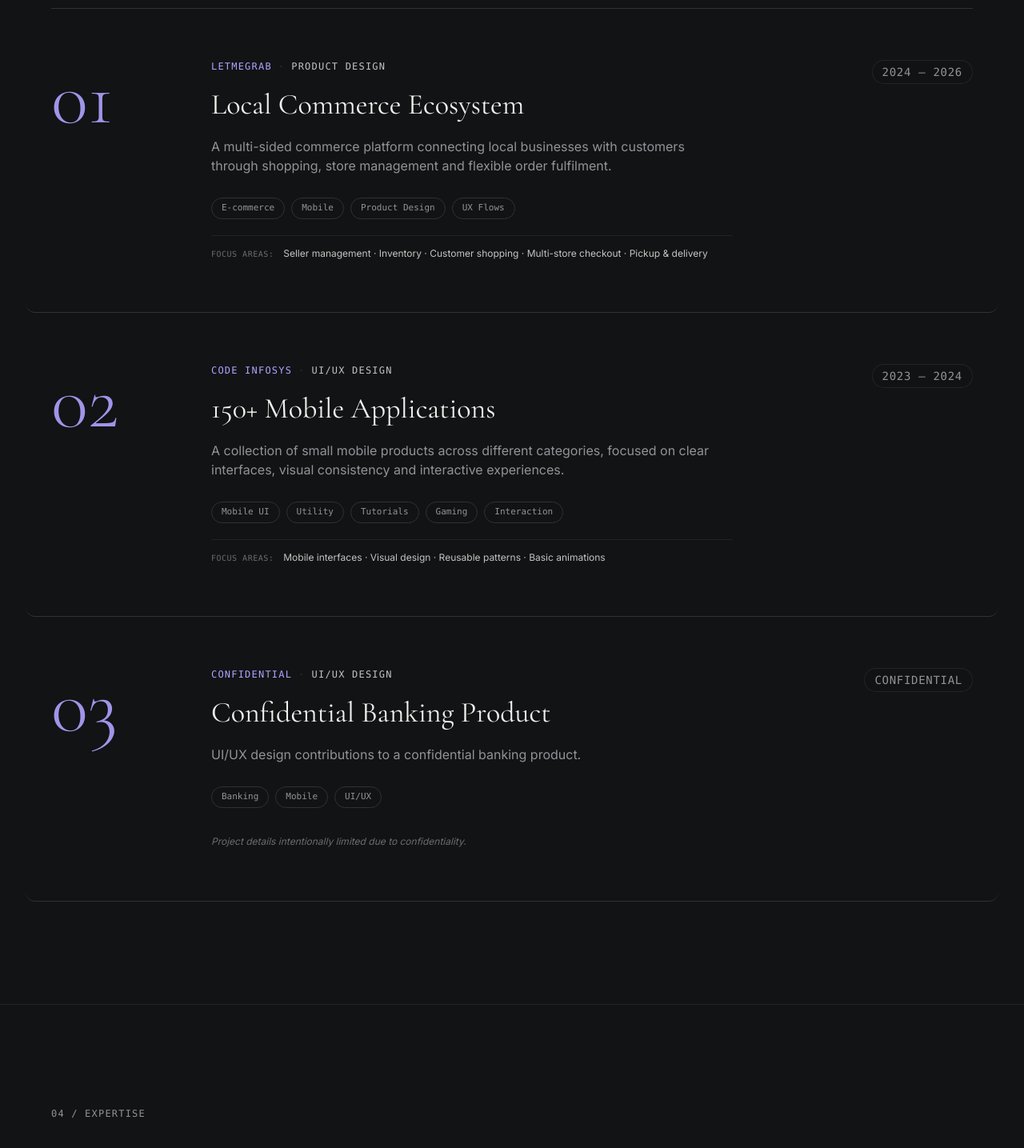
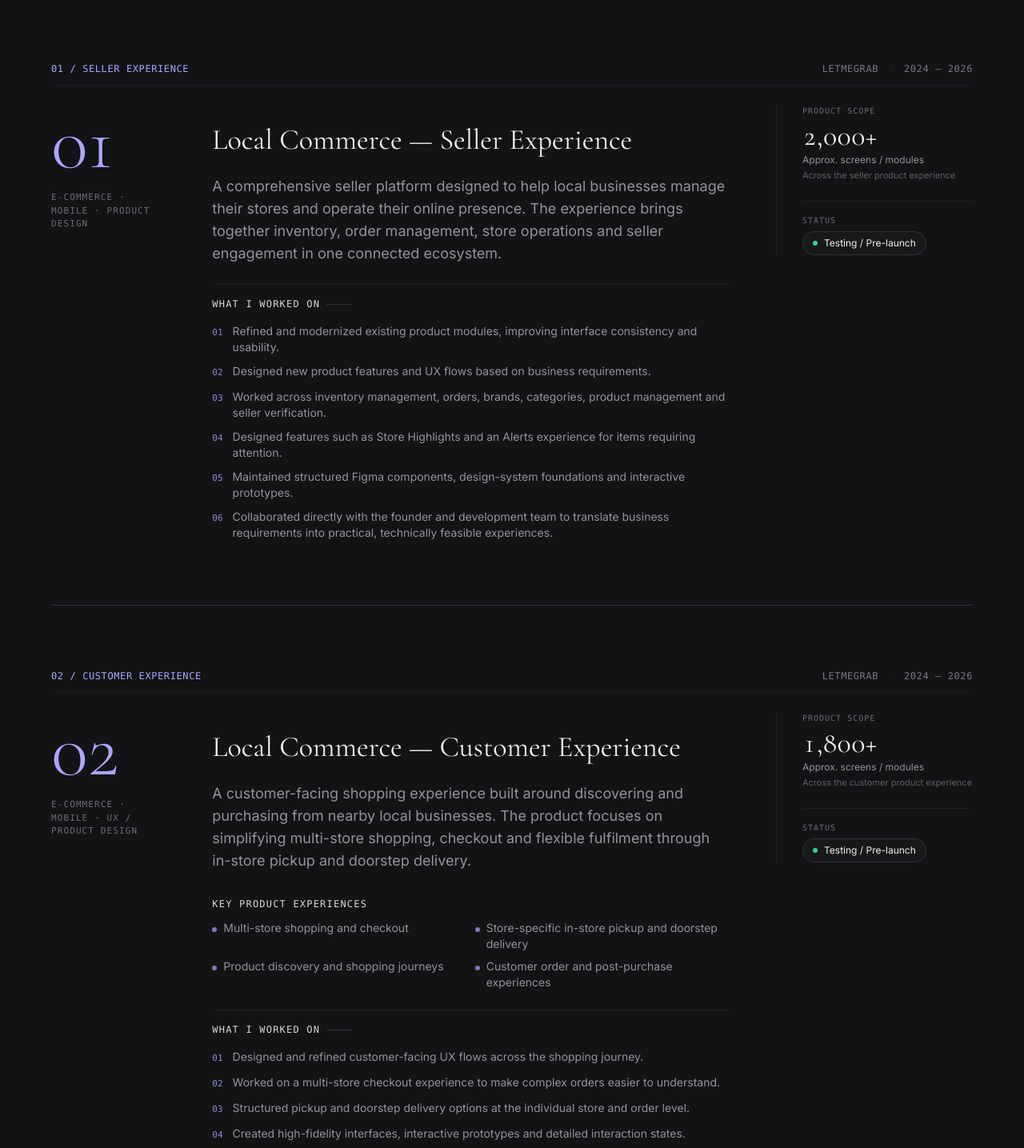
Before and after one commit to ayushrokad/Ayush-Rokad, a Next.js app: page / in a window 1280 px wide. Shown: the part 2900-4335 px from the top of the page at 80% size. Built offline with nearby package versions, Linux system fonts and the light colour scheme.

Commit message:
feat: upgrade Experience Highlights to rich editorial layout with Seller & Customer separation

```diff
--- a/src/components/ExperienceHighlights.tsx
+++ b/src/components/ExperienceHighlights.tsx
@@ -14,16 +14,15 @@ export const ExperienceHighlights: React.FC = () => {
       className="py-20 md:py-32 border-t border-[#303236]/60 bg-[#111315]"
     >
       <div className="max-w-content mx-auto px-5 md:px-16">
-        {/* Eyebrow & Timeline Span */}
+        {/* Eyebrow */}
         <motion.div
           variants={fadeInUp}
           initial="hidden"
           whileInView="visible"
           viewport={{ once: true, margin: '-50px' }}
-          className="flex items-center justify-between text-xs font-mono tracking-widest text-[#929397] uppercase mb-6 md:mb-8 pb-4 border-b border-[#303236]/40"
+          className="text-xs font-mono tracking-widest text-[#929397] uppercase mb-6 md:mb-8"
         >
-          <span>{experienceHighlights.eyebrow}</span>
-          <span className="text-[#AFA4FF]/80">{experienceHighlights.timelineSpan}</span>
+          {experienceHighlights.eyebrow}
         </motion.div>
 
         {/* Section Heading & Intro */}
@@ -46,95 +45,152 @@ export const ExperienceHighlights: React.FC = () => {
               initial="hidden"
               whileInView="visible"
               viewport={{ once: true, margin: '-50px' }}
-              className="text-base sm:text-lg text-[#929397] leading-relaxed max-w-lg"
+              className="text-base sm:text-lg text-[#929397] leading-relaxed max-w-lg font-normal"
             >
               {experienceHighlights.introduction}
             </motion.p>
           </div>
         </div>
 
-        {/* Numbered Project Blocks */}
+        {/* Numbered Editorial Project Blocks */}
         <div className="border-t border-[#303236]">
           {experienceHighlights.projects.map((project, index) => (
-            <motion.div
+            <motion.article
               key={project.id}
               variants={fadeInUp}
               initial="hidden"
               whileInView="visible"
               viewport={{ once: true, margin: '-50px' }}
-              transition={{ delay: index * 0.1 }}
-              className="group py-12 md:py-16 border-b border-[#303236] hover:bg-[#191B1E]/30 transition-colors duration-300 px-0 md:px-8 -mx-0 md:-mx-8 rounded-xl"
+              transition={{ delay: index * 0.08 }}
+              className="group py-14 md:py-20 border-b border-[#303236] transition-colors duration-300"
             >
-              <div className="grid grid-cols-1 lg:grid-cols-12 gap-8 lg:gap-12 items-start">
-                {/* Large Oversized Serif Number (2 cols) */}
+              {/* Top Meta Bar within project */}
+              <div className="flex flex-col sm:flex-row sm:items-center justify-between gap-2 text-xs font-mono text-[#929397] tracking-wider uppercase mb-6 pb-3 border-b border-[#303236]/30">
+                <div className="flex items-center gap-2">
+                  <span className="text-[#AFA4FF] font-medium">
+                    {project.number} / {project.tag}
+                  </span>
+                </div>
+                <div className="flex items-center gap-3 text-[11px] sm:text-xs text-[#929397]/80">
+                  <span>{project.company}</span>
+                  <span className="text-[#303236]">·</span>
+                  <span>{project.period}</span>
+                </div>
+              </div>
+
+              {/* 12-Column Grid Layout */}
+              <div className="grid grid-cols-1 lg:grid-cols-12 gap-10 lg:gap-14 items-start">
+                {/* Large Serif Number (2 cols desktop) */}
                 <div className="lg:col-span-2">
-                  <span className="font-serif text-5xl sm:text-6xl md:text-7xl lg:text-8xl text-[#AFA4FF]/90 font-light leading-none block select-none group-hover:text-[#C2BAFF] transition-colors">
+                  <span className="font-serif text-6xl sm:text-7xl lg:text-8xl text-[#AFA4FF] font-light leading-none block select-none group-hover:text-[#C2BAFF] transition-colors">
                     {project.number}
                   </span>
+                  <div className="mt-3 text-[11px] font-mono tracking-widest text-[#929397]/70 uppercase hidden lg:block">
+                    {project.discipline}
+                  </div>
                 </div>
 
-                {/* Main Content Column (7 cols) */}
-                <div className="lg:col-span-7 space-y-5">
-                  {/* Company & Role subheader */}
-                  <div className="text-[11px] sm:text-xs font-mono tracking-widest uppercase text-[#AFA4FF] flex items-center gap-2">
-                    <span>{project.company}</span>
-                    <span className="text-[#303236]">·</span>
-                    <span className="text-[#F1F0EC]/80">{project.role}</span>
+                {/* Main Content Column (7 cols desktop) */}
+                <div className="lg:col-span-7 space-y-6">
+                  {/* Discipline on mobile/tablet */}
+                  <div className="text-[11px] font-mono tracking-widest text-[#AFA4FF] uppercase lg:hidden">
+                    {project.discipline}
                   </div>
 
-                  {/* Large Project Title */}
-                  <h3 className="font-serif text-2xl sm:text-3xl md:text-4xl text-[#F1F0EC] group-hover:text-white transition-colors leading-snug">
+                  {/* Project Title */}
+                  <h3 className="font-serif text-2xl sm:text-3xl md:text-4xl text-[#F1F0EC] group-hover:text-white transition-colors leading-tight">
                     {project.title}
                   </h3>
 
-                  {/* Description */}
-                  <p className="text-sm sm:text-base text-[#929397] leading-relaxed font-normal max-w-2xl">
+                  {/* Narrative Description */}
+                  <p className="text-base sm:text-lg text-[#929397] leading-relaxed font-normal max-w-2xl">
                     {project.description}
                   </p>
 
-                  {/* Category Outlined Tags */}
-                  <div className="flex flex-wrap gap-2 pt-2">
-                    {project.categories.map((category) => (
-                      <span
-                        key={category}
-                        className="px-3 py-1 rounded-full border border-[#303236] bg-[#111315]/60 text-[11px] font-mono text-[#929397] group-hover:border-[#AFA4FF]/40 group-hover:text-[#F1F0EC] transition-all"
-                      >
-                        {category}
-                      </span>
-                    ))}
-                  </div>
-
-                  {/* Focus Areas / Confidential Notice */}
-                  {project.focusAreas && (
-                    <div className="pt-3 border-t border-[#303236]/50">
-                      <div className="flex flex-col sm:flex-row sm:items-baseline gap-1 sm:gap-3 text-xs">
-                        <span className="font-mono text-[10px] uppercase tracking-wider text-[#929397]/70 shrink-0">
-                          Focus areas:
-                        </span>
-                        <span className="text-[#F1F0EC]/80 leading-relaxed font-normal">
-                          {project.focusAreas}
-                        </span>
-                      </div>
+                  {/* Optional Key Product Experiences (e.g. for Customer App) */}
+                  {project.keyExperiences && project.keyExperiences.length > 0 && (
+                    <div className="pt-2">
+                      <h4 className="text-xs font-mono uppercase tracking-widest text-[#F1F0EC]/90 mb-3">
+                        Key product experiences
+                      </h4>
+                      <ul className="grid grid-cols-1 sm:grid-cols-2 gap-2 text-xs sm:text-sm text-[#929397]">
+                        {project.keyExperiences.map((exp, i) => (
+                          <li key={i} className="flex items-baseline gap-2">
+                            <span className="w-1.5 h-1.5 rounded-full bg-[#AFA4FF]/70 shrink-0 mt-1" />
+                            <span>{exp}</span>
+                          </li>
+                        ))}
+                      </ul>
                     </div>
                   )}
 
-                  {project.confidentialNotice && (
-                    <div className="pt-2">
-                      <span className="text-xs text-[#929397]/70 italic">
-                        {project.confidentialNotice}
+                  {/* What I Worked On */}
+                  <div className="pt-4 border-t border-[#303236]/40">
+                    <h4 className="text-xs font-mono uppercase tracking-widest text-[#F1F0EC]/90 mb-4 flex items-center gap-2">
+                      <span>What I worked on</span>
+                      <span className="w-8 h-[1px] bg-[#303236]" />
+                    </h4>
+                    <ul className="space-y-2.5">
+                      {project.responsibilities.map((resp, i) => (
+                        <li
+                          key={i}
+                          className="flex items-start gap-3 text-xs sm:text-sm text-[#929397] leading-relaxed"
+                        >
+                          <span className="font-mono text-[11px] text-[#AFA4FF]/80 shrink-0 mt-0.5">
+                            0{i + 1}
+                          </span>
+                          <span className="text-[#929397] group-hover:text-[#F1F0EC]/90 transition-colors">
+                            {resp}
+                          </span>
+                        </li>
+                      ))}
+                    </ul>
+                  </div>
+                </div>
+
+                {/* Right Column: Scope & Status Metadata (3 cols desktop) */}
+                <div className="lg:col-span-3 space-y-6 pt-6 lg:pt-0 border-t lg:border-t-0 lg:border-l border-[#303236]/50 lg:pl-8">
+                  {/* Scope Metric */}
+                  <div>
+                    <span className="block text-[10px] font-mono uppercase tracking-widest text-[#929397]/70 mb-1">
+                      PRODUCT SCOPE
+                    </span>
+                    <span className="font-serif text-3xl sm:text-4xl text-[#F1F0EC] font-normal block tabular-nums">
+                      {project.scope.metric}
+                    </span>
+                    <span className="text-xs text-[#929397] block mt-0.5 font-normal">
+                      {project.scope.label}
+                    </span>
+                    <span className="text-[11px] text-[#929397]/60 block mt-1 leading-snug">
+                      {project.scope.detail}
+                    </span>
+                  </div>
+
+                  {/* Status Badge */}
+                  <div className="pt-4 border-t border-[#303236]/40">
+                    <span className="block text-[10px] font-mono uppercase tracking-widest text-[#929397]/70 mb-1.5">
+                      STATUS
+                    </span>
+                    <div className="inline-flex items-center gap-2 px-3 py-1.5 rounded-full border border-[#303236] bg-[#191B1E]/60 text-xs text-[#F1F0EC]">
+                      <span className="w-1.5 h-1.5 rounded-full bg-emerald-400" />
+                      <span>{project.status}</span>
+                    </div>
+                  </div>
+
+                  {/* Focus Areas (if available) */}
+                  {project.focus && (
+                    <div className="pt-4 border-t border-[#303236]/40">
+                      <span className="block text-[10px] font-mono uppercase tracking-widest text-[#929397]/70 mb-1.5">
+                        CORE FOCUS
                       </span>
+                      <p className="text-xs text-[#929397] leading-relaxed">
+                        {project.focus}
+                      </p>
                     </div>
                   )}
                 </div>
-
-                {/* Period / Timeline Date (3 cols, right aligned on desktop) */}
-                <div className="lg:col-span-3 lg:text-right">
-                  <span className="font-mono text-xs sm:text-sm text-[#929397] tracking-wider uppercase inline-block py-1 px-3 rounded-full border border-[#303236]/60 bg-[#111315]/40">
-                    {project.period}
-                  </span>
-                </div>
               </div>
-            </motion.div>
+            </motion.article>
           ))}
         </div>
       </div>
--- a/src/data/portfolio.ts
+++ b/src/data/portfolio.ts
@@ -9,14 +9,21 @@ export interface ExperienceEntry {
 export interface ProjectHighlight {
   id: string;
   number: string;
+  tag: string;
+  company: string;
   period: string;
   title: string;
-  company: string;
-  role: string;
+  discipline: string;
   description: string;
-  categories: string[];
-  focusAreas?: string;
-  confidentialNotice?: string;
+  keyExperiences?: string[];
+  responsibilities: string[];
+  scope: {
+    metric: string;
+    label: string;
+    detail: string;
+  };
+  status: string;
+  focus?: string;
 }
 
 export interface ExpertiseItem {
@@ -128,49 +135,89 @@ export const portfolioData = {
   },
   experienceHighlights: {
     eyebrow: "03 / EXPERIENCE HIGHLIGHTS",
-    timelineSpan: "2023 — 2026",
-    headline: "A selection of experiences that shaped my work.",
+    headline: "Products I've helped shape.",
     introduction:
-      "Products, platforms and interfaces I've contributed to throughout my design journey.",
+      "A selection of digital products, platforms and experiences I've contributed to throughout my design journey — from complex commerce ecosystems to mobile applications.",
     projects: [
       {
-        id: "local-commerce-ecosystem",
+        id: "seller-experience",
         number: "01",
+        tag: "SELLER EXPERIENCE",
+        company: "LETMEGRAB",
         period: "2024 — 2026",
-        title: "Local Commerce Ecosystem",
-        company: "LETMEGRAB",
-        role: "PRODUCT DESIGN",
+        discipline: "E-COMMERCE · MOBILE · PRODUCT DESIGN",
+        title: "Local Commerce — Seller Experience",
         description:
-          "A multi-sided commerce platform connecting local businesses with customers through shopping, store management and flexible order fulfilment.",
-        categories: ["E-commerce", "Mobile", "Product Design", "UX Flows"],
-        focusAreas:
-          "Seller management · Inventory · Customer shopping · Multi-store checkout · Pickup & delivery",
+          "A comprehensive seller platform designed to help local businesses manage their stores and operate their online presence. The experience brings together inventory, order management, store operations and seller engagement in one connected ecosystem.",
+        responsibilities: [
+          "Refined and modernized existing product modules, improving interface consistency and usability.",
+          "Designed new product features and UX flows based on business requirements.",
+          "Worked across inventory management, orders, brands, categories, product management and seller verification.",
+          "Designed features such as Store Highlights and an Alerts experience for items requiring attention.",
+          "Maintained structured Figma components, design-system foundations and interactive prototypes.",
+          "Collaborated directly with the founder and development team to translate business requirements into practical, technically feasible experiences.",
+        ],
+        scope: {
+          metric: "2,000+",
+          label: "Approx. screens / modules",
+          detail: "Across the seller product experience",
+        },
+        status: "Testing / Pre-launch",
       },
       {
-        id: "mobile-applications-collection",
+        id: "customer-experience",
         number: "02",
-        period: "2023 — 2024",
-        title: "150+ Mobile Applications",
-        company: "CODE INFOSYS",
-        role: "UI/UX DESIGN",
+        tag: "CUSTOMER EXPERIENCE",
+        company: "LETMEGRAB",
+        period: "2024 — 2026",
+        discipline: "E-COMMERCE · MOBILE · UX / PRODUCT DESIGN",
+        title: "Local Commerce — Customer Experience",
         description:
-          "A collection of small mobile products across different categories, focused on clear interfaces, visual consistency and interactive experiences.",
-        categories: ["Mobile UI", "Utility", "Tutorials", "Gaming", "Interaction"],
-        focusAreas:
-          "Mobile interfaces · Visual design · Reusable patterns · Basic animations",
+          "A customer-facing shopping experience built around discovering and purchasing from nearby local businesses. The product focuses on simplifying multi-store shopping, checkout and flexible fulfilment through in-store pickup and doorstep delivery.",
+        keyExperiences: [
+          "Multi-store shopping and checkout",
+          "Store-specific in-store pickup and doorstep delivery",
+          "Product discovery and shopping journeys",
+          "Customer order and post-purchase experiences",
+        ],
+        responsibilities: [
+          "Designed and refined customer-facing UX flows across the shopping journey.",
+          "Worked on a multi-store checkout experience to make complex orders easier to understand.",
+          "Structured pickup and doorstep delivery options at the individual store and order level.",
+          "Created high-fidelity interfaces, interactive prototypes and detailed interaction states.",
+          "Focused on making multi-store purchasing and order fulfilment more intuitive.",
+        ],
+        scope: {
+          metric: "1,800+",
+          label: "Approx. screens / modules",
+          detail: "Across the customer product experience",
+        },
+        status: "Testing / Pre-launch",
       },
       {
-        id: "confidential-banking-product",
+        id: "mobile-applications",
         number: "03",
-        period: "Confidential",
-        title: "Confidential Banking Product",
-        company: "CONFIDENTIAL",
-        role: "UI/UX DESIGN",
+        tag: "MOBILE APPLICATIONS",
+        company: "CODE INFOSYS",
+        period: "2023 — 2024",
+        discipline: "MOBILE · UI/UX · INTERACTIVE DESIGN",
+        title: "150+ Mobile Applications",
         description:
-          "UI/UX design contributions to a confidential banking product.",
-        categories: ["Banking", "Mobile", "UI/UX"],
-        confidentialNotice:
-          "Project details intentionally limited due to confidentiality.",
+          "A diverse collection of more than 150 small mobile applications spanning utility tools, tutorials, guides and lightweight gaming experiences. Working across different product concepts helped build a strong foundation in interface design, visual consistency and interaction design.",
+        responsibilities: [
+          "Designed mobile interfaces across a wide range of application concepts.",
+          "Created high-fidelity UI and reusable interface patterns.",
+          "Developed basic animations and interactive experiences for lightweight mobile games and applications.",
+          "Translated product requirements into clear, visually polished mobile interfaces.",
+          "Worked alongside a multidisciplinary design and development team.",
+        ],
+        scope: {
+          metric: "150+",
+          label: "Small mobile applications",
+          detail: "Utility, tutorial, gaming & guides",
+        },
+        status: "Shipped / Live on App Store & Play Store",
+        focus: "Mobile UI · Visual Design · Interaction Design · Basic Animation",
       },
     ] as ProjectHighlight[],
   },
```
